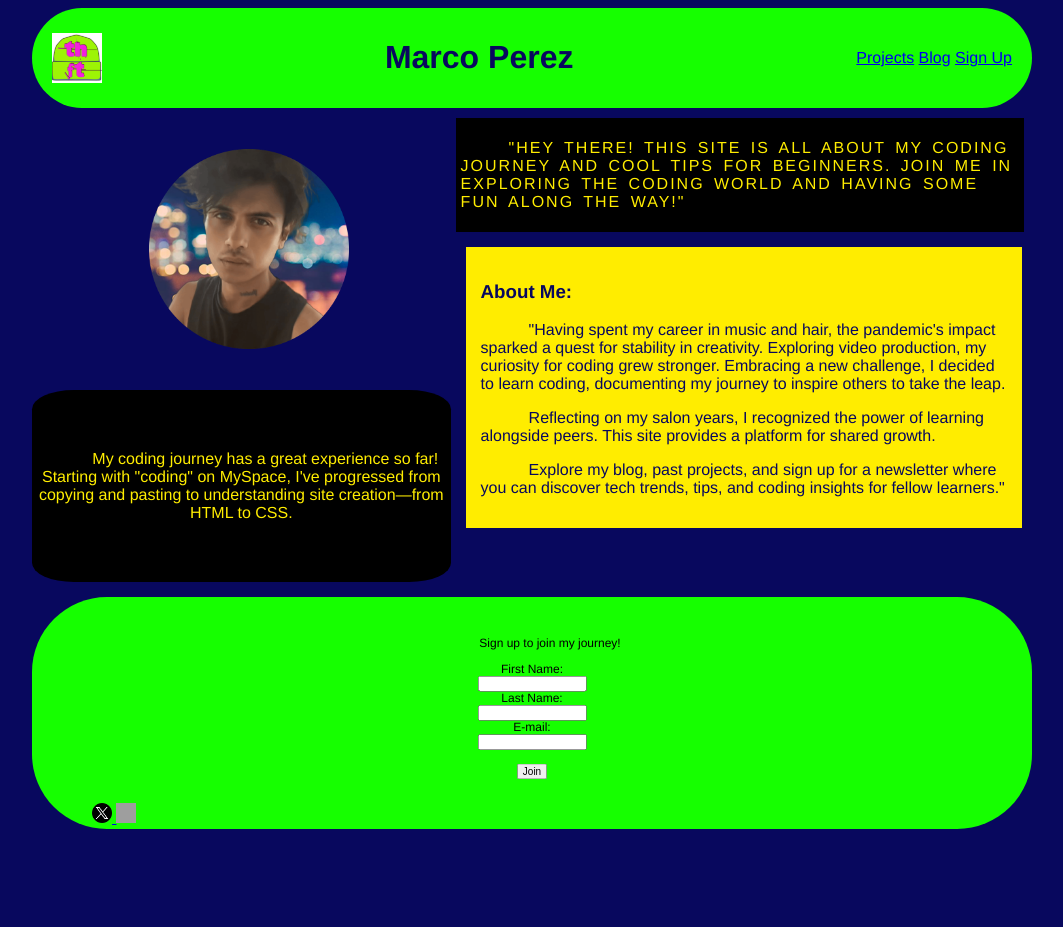
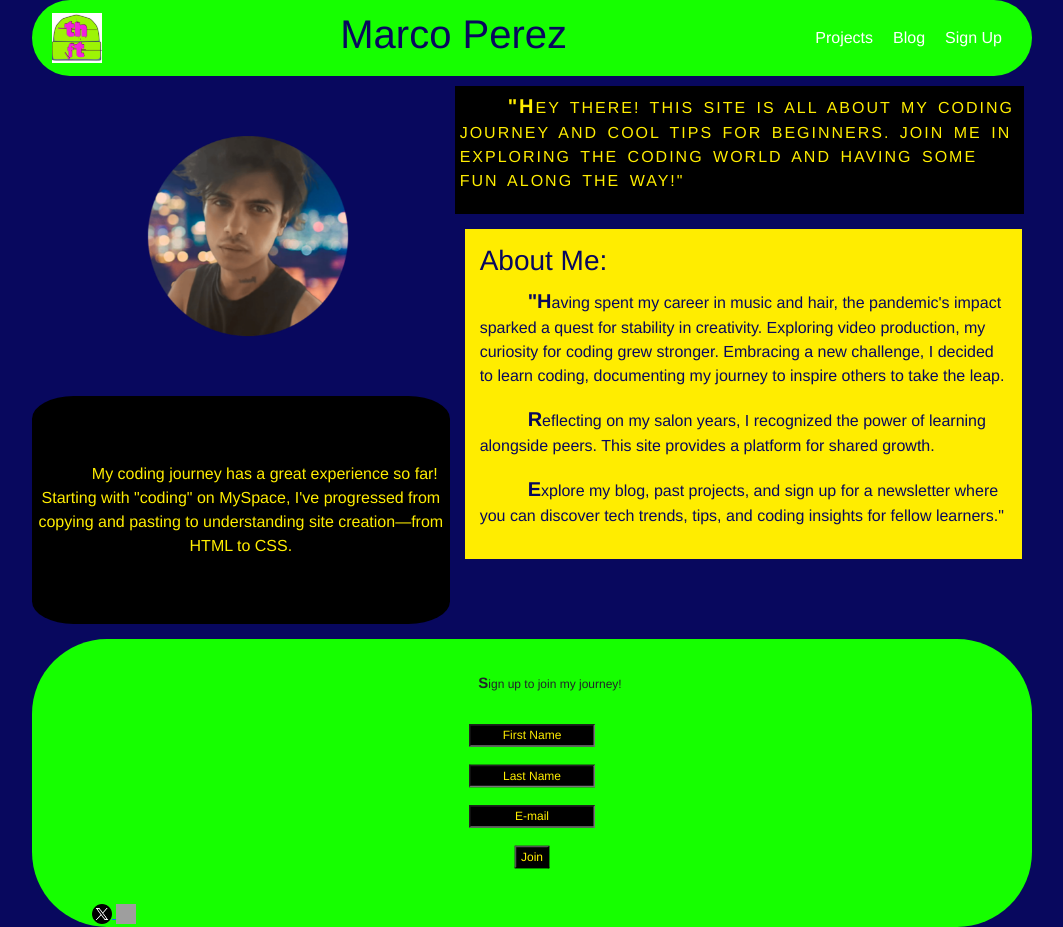
Before and after one commit to Mrkko1/projectwebsite, a plain HTML site: page index.html in a window 1280 px wide. Shown: the whole page, without its empty margins (108-1171 px from the left). Before the commit the page ends 837 px from the top, so only its background shows below. Drawn offline with nearby package versions, Linux system fonts and the light colour scheme; grey boxes are pictures that could not be loaded.

Commit message:
"Added new pages"

```diff
--- a/index.html
+++ b/index.html
@@ -13,10 +13,21 @@
     />
     <title>Personal Site</title>
     <link rel="icon" href="media/favicon-32x32.png" type="image/x-icon" />
-    <link rel="stylesheet" href="css/style.css" />
+    <link rel="stylesheet" href="css/styles.css" />
+    <link
+      rel="stylesheet"
+      href="https://cdn.jsdelivr.net/npm/bootstrap@5.2.3/dist/css/bootstrap.min.css
+"
+    />
   </head>
 
   <body style="background-color: #08085e">
+    <script
+      src="https://cdn.jsdelivr.net/npm/bootstrap@5.2.3/dist/js/bootstrap.min.js"
+      integrity="sha384-cuYeSxntonz0PPNlHhBs68uyIAVpIIOZZ5JqeqvYYIcEL727kskC66kF92t6Xl2V"
+      crossorigin="anonymous"
+    ></script>
+
     <div class="wrapper">
       <div class="grid-container">
         <header class="grid-item header">
@@ -30,17 +41,17 @@
             <a href="#signup">Sign Up</a>
           </nav>
         </header>
-        <div class="grid-item aside-1">
+        <div class="grid-item aside-1 fade-in">
           <img alt="propic photo" src="media/propic1.png" id="pro" />
         </div>
-        <div class="grid-item aside-2">
+        <div class="grid-item aside-2 fade-in">
           <p id="greeting">
             "Hey there! This site is all about my coding journey and cool tips
             for beginners. Join me in exploring the coding world and having some
             fun along the way!"
           </p>
         </div>
-        <main class="grid-item main">
+        <main class="grid-item main fade-in">
           <h3 class="ab-color">About Me:</h3>
           <p class="ab-color">
             "Having spent my career in music and hair, the pandemic's impact
@@ -59,7 +70,7 @@
             learners."
           </p>
         </main>
-        <section class="grid-item content2">
+        <section class="grid-item content2 fade-in">
           My coding journey has a great experience so far! Starting with
           "coding" on MySpace, I've progressed from copying and pasting to
           understanding site creation—from HTML to CSS.
@@ -69,28 +80,31 @@
             <center>
               <p>Sign up to join my journey!</p>
               <form action="/example.html" method="post" id="signup">
-                <label for="fname">First Name:</label><br />
+                <label for="fname"></label><br />
                 <input
                   size="15"
                   type="text"
                   id="fname"
                   name="fname"
+                  placeholder="First Name"
                   required
                 /><br />
-                <label for="lname">Last Name:</label><br />
+                <label for="lname"></label><br />
                 <input
                   type="text"
                   id="lname"
                   name="lname"
                   size="15"
+                  placeholder="Last Name"
                   required
                 /><br />
-                <label for="email">E-mail:</label><br />
+                <label for="email"></label><br />
                 <input
                   type="email"
                   id="email"
                   name="email"
                   size="15"
+                  placeholder="E-mail"
                   required
                 /><br /><br />
                 <input type="submit" value="Join" />
@@ -119,5 +133,6 @@
         </footer>
       </div>
     </div>
+    <script src="myscript.js"></script>
   </body>
 </html>
--- /dev/null
+++ b/javascript/myscript.js
@@ -0,0 +1 @@
+console.log(Hello, World)
--- /dev/null
+++ b/scss/styles.scss
@@ -0,0 +1,149 @@
+.news {
+    transform: scale(0.75);
+}
+
+.logo {
+    width: 50px;
+    height: 50px;
+}
+
+#pro {
+    float: right;
+    width: 200px;
+    height: 200px;
+    margin-left: 15px;
+}
+
+
+p {
+    text-indent: 3em;
+}
+
+p::first-letter {
+    font-size: 20px;
+    font-weight: bold;
+}
+#greeting {
+    text-transform: uppercase;
+    letter-spacing: 2px;
+    word-spacing: 3px;
+}
+
+.wrapper {
+    width: min(100% - 2rem, 1000px);
+    margin-inline: auto;
+}
+
+.grid-container {
+    display: grid;
+    grid-template-areas: "header header header"
+        "aside-1 aside-2 aside-2"
+        "aside-1 main main"
+        "content2 main main"
+        "content2 .... ...."
+        "footer footer footer";
+    grid-gap: 5px;
+    min-height: 90vh;
+    font-family: 'Franklin Gothic Medium', 'Arial Narrow', Arial, sans-serif;
+
+}
+
+.main {
+    grid-area: main;
+    background-color: #FFED00;
+    padding: 15px;
+    color: #08085E;
+    margin: 10px;
+
+}
+
+.header {
+    grid-area: header;
+    display: flex;
+    justify-content: space-between;
+    align-items: center;
+    padding: 10px 20px;
+    background-color: #16FF00;
+    border-radius: 75px;
+}
+.header a {
+    text-decoration: none;
+    color: white;
+    margin: 0 10px;
+
+}
+
+.aside-2 {
+    grid-area: aside-2;
+    background-color: black;
+    color: #FFED00;
+    display: flex;
+    justify-content: flex-start;
+    align-items: center;
+    padding: 5px;
+    margin-top: 5px;
+    margin-right: 8px;
+}
+
+.footer {
+    grid-area: footer;
+    border-radius: 75px;
+    padding-bottom: 2px;
+}
+
+.aside-1 {
+    grid-area: aside-1;
+    width: 100%;
+    display: flex;
+    justify-content: center;
+    align-items: center;
+
+}
+
+.content2 {
+    grid-area: content2;
+    display: flex;
+    justify-content: flex-start;
+    align-items: center;
+    background-color: black;
+    padding: 10px 0;
+    color: #FFED00;
+    margin-bottom: 10px;
+    border-radius: 10%;
+    text-indent: 3em;
+    text-align: center;
+}
+@media (max-width: 768px) {
+    .grid-container {
+        grid-template-areas:
+            "header"
+            "aside-2"
+            "aside-1"
+            "main"
+            "content2"
+            "footer";
+    }
+}
+input {
+    background-color: black;
+    color: #FFED00;
+
+}
+input::placeholder {
+    color: #FFED00;
+    text-align: center;
+}
+.fade-in {
+    animation: fade-in 3s forwards;
+}
+
+
+@keyframes fade-in {
+    from {
+        opacity: 0;
+    }
+
+    to {
+        opacity: 1;
+    }
+}
```
Also changed, not shown: about-us.html (added, +27 -0 lines), blog.html (added, +27 -0 lines), contact-us.html (added, +28 -0 lines), css/styles.css, css/styles.min.css (added), 2 other files.
